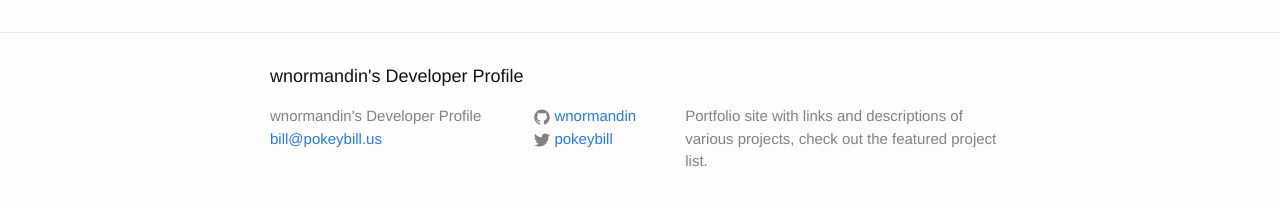
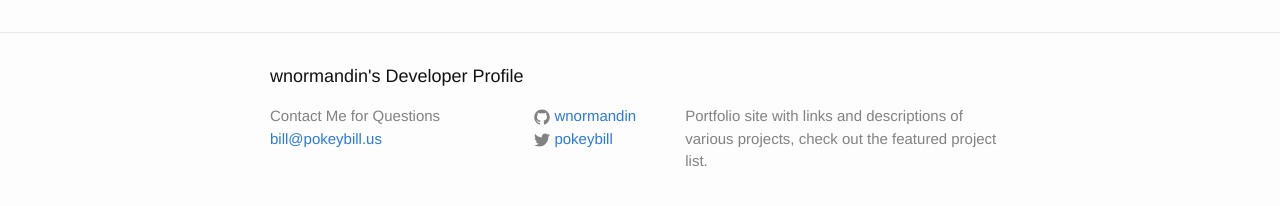
Before and after one commit to wnormandin/wnormandin.github.io, a Jekyll site: the page built from index.html, in a window 1280 px wide. Shown: the part 264-470 px from the top of the page. Built offline with Jekyll 4.4.1, drawn with Linux system fonts in a browser that asks for light colours.

Commit message:
Update footer.html

```diff
--- a/_includes/footer.html
+++ b/_includes/footer.html
@@ -7,7 +7,7 @@
     <div class="footer-col-wrapper">
       <div class="footer-col footer-col-1">
         <ul class="contact-list">
-          <li>{{ site.title }}</li>
+          <li>Contact Me for Questions</li>
           <li><a href="mailto:{{ site.email }}">{{ site.email }}</a></li>
         </ul>
       </div>
```
